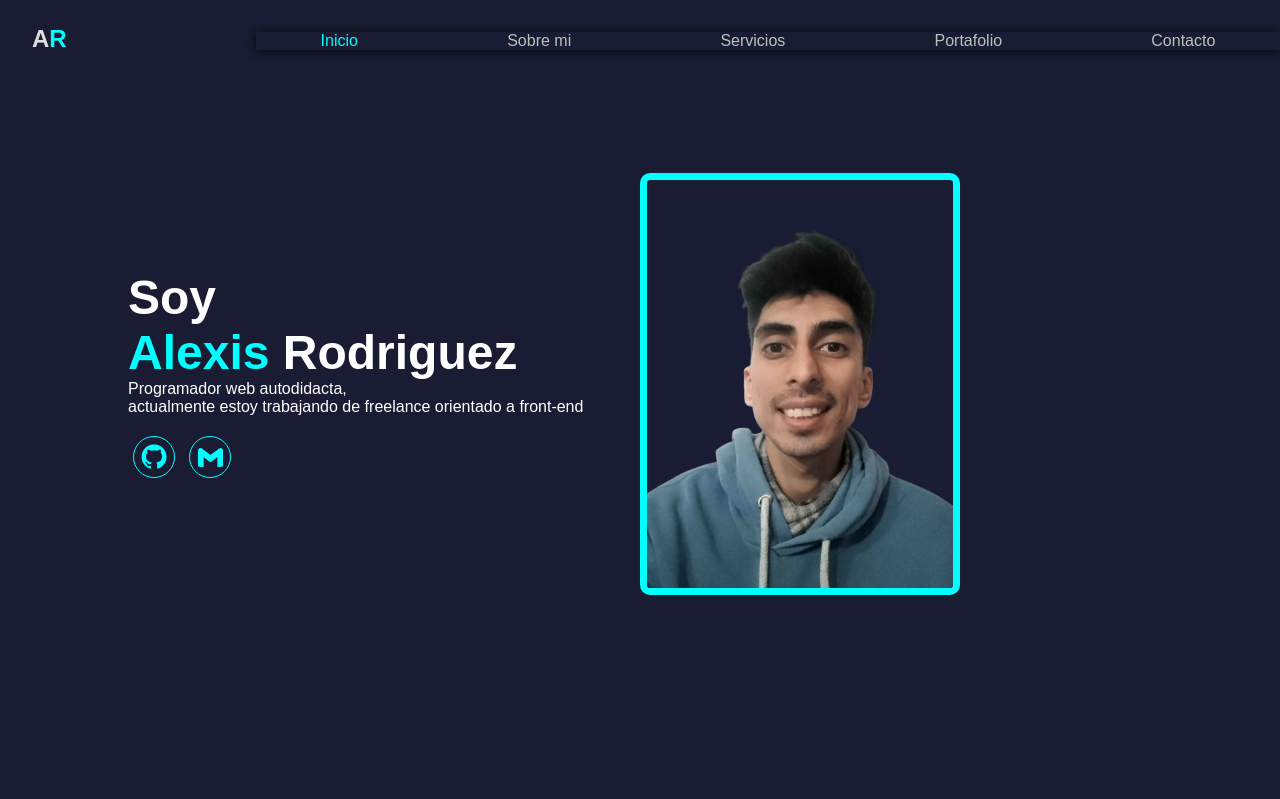
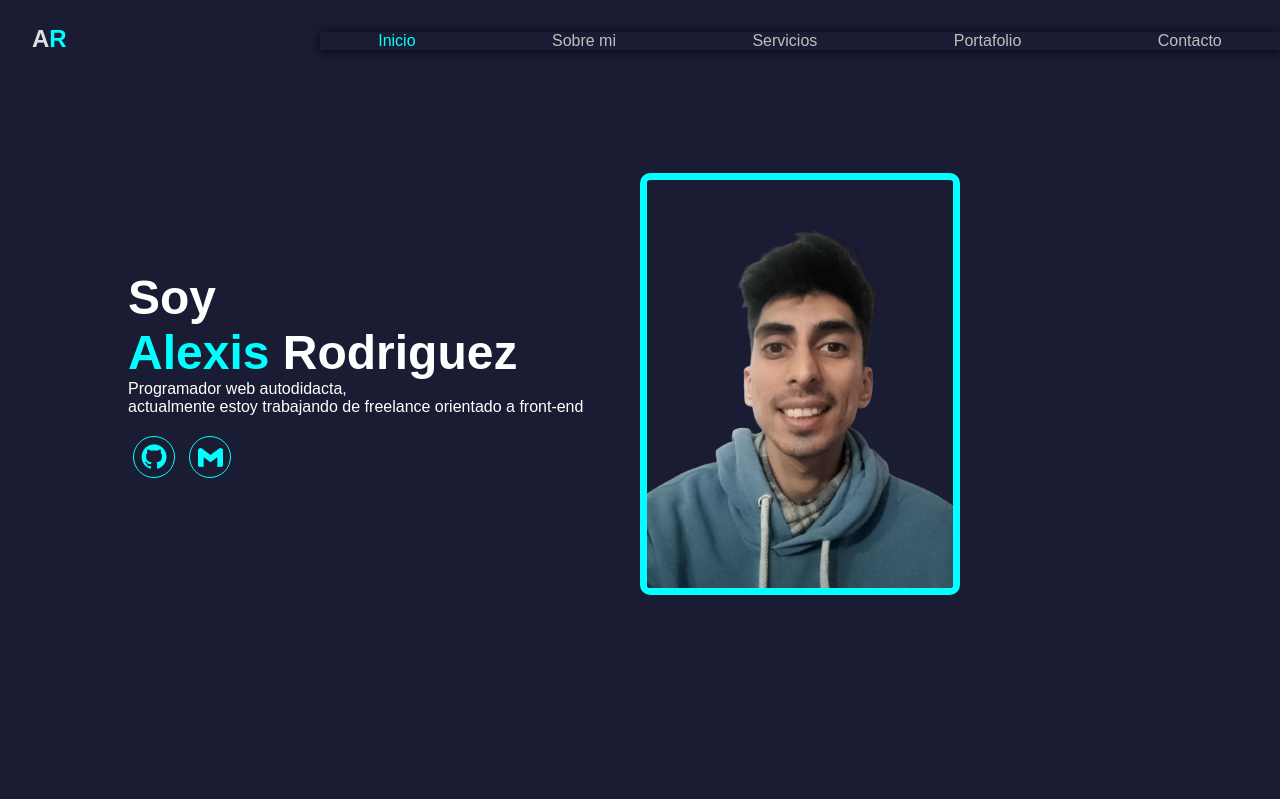
Before and after one commit to alexisrr11/RodriguezAlexis, a PHP site: page / in a window 1280 px wide. Shown: the top 799 px of the page. Run offline with PHP 8.4, Linux system fonts and the light colour scheme.

Commit message:
Update style20241112.css

```diff
--- a/style20241112.css
+++ b/style20241112.css
@@ -41,7 +41,7 @@ body {
     display: flex;
     position: fixed;
     right: 0;
-    width: 80%;
+    width: 75%;
     justify-content: space-around;
     gap: 20px;
     box-shadow: 0 1px 10px rgba(0, 0, 0, 0.808);
```
